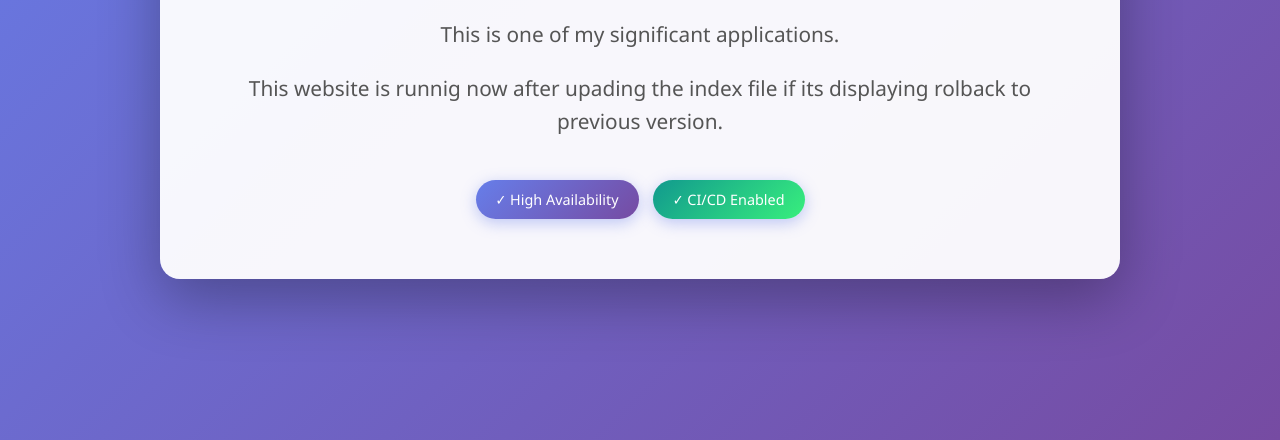
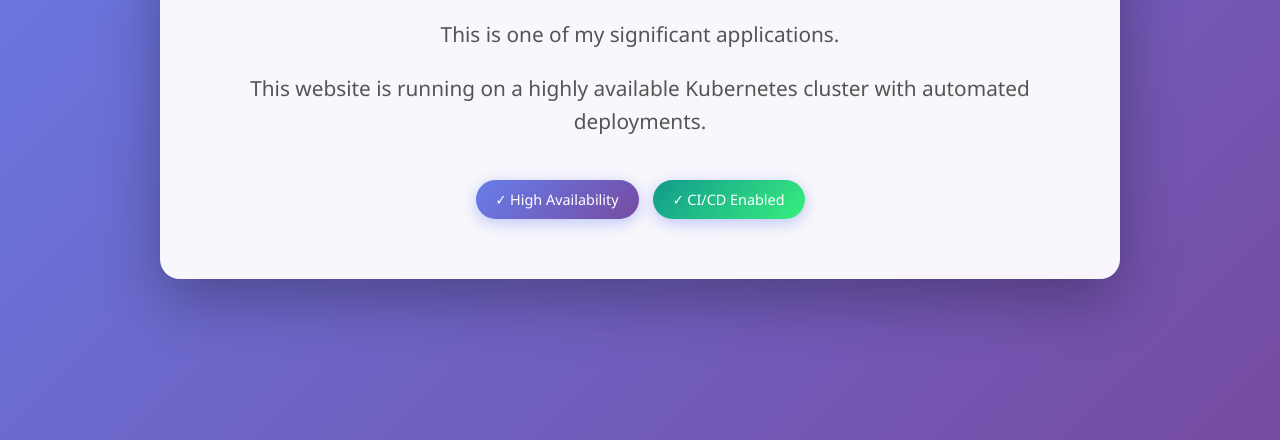
Before and after one commit to Ajaykumarisdf/k8s-ha-website, a plain HTML site: page index.html in a window 1280 px wide. Shown: the part 360-800 px from the top of the page. Drawn offline with Linux system fonts and the light colour scheme.

```diff
--- a/index.html
+++ b/index.html
@@ -83,8 +83,7 @@
             <p><strong>Hey <span class="highlight">Ajay</span> deployed this site from K8s using CI/CD
                     pipeline!</strong></p>
             <p>This is one of my significant applications.</p>
-            <p>This website is runnig now after upading the index file if its displaying rolback to previous version.
-            </p>
+            <p>This website is running on a highly available Kubernetes cluster with automated deployments.</p>
         </div>
         <div class="badge">✓ High Availability</div>
         <div class="badge cicd-badge">✓ CI/CD Enabled</div>
```
